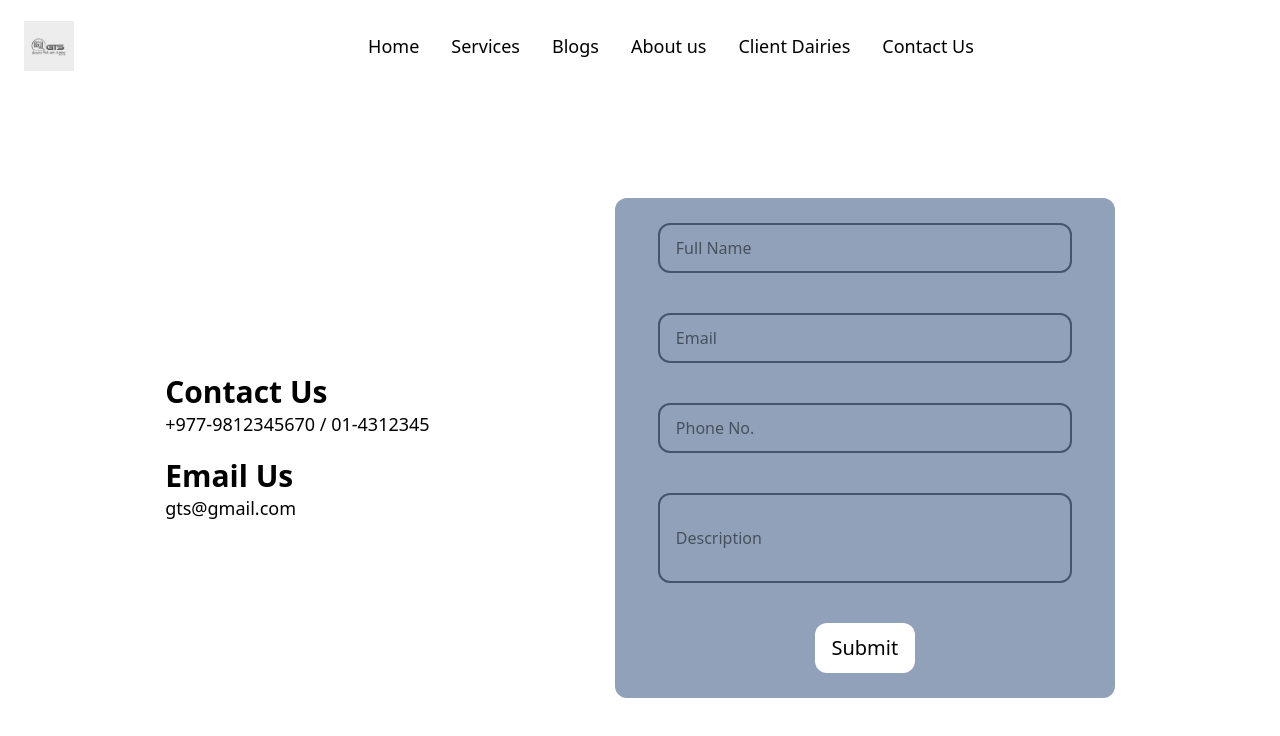
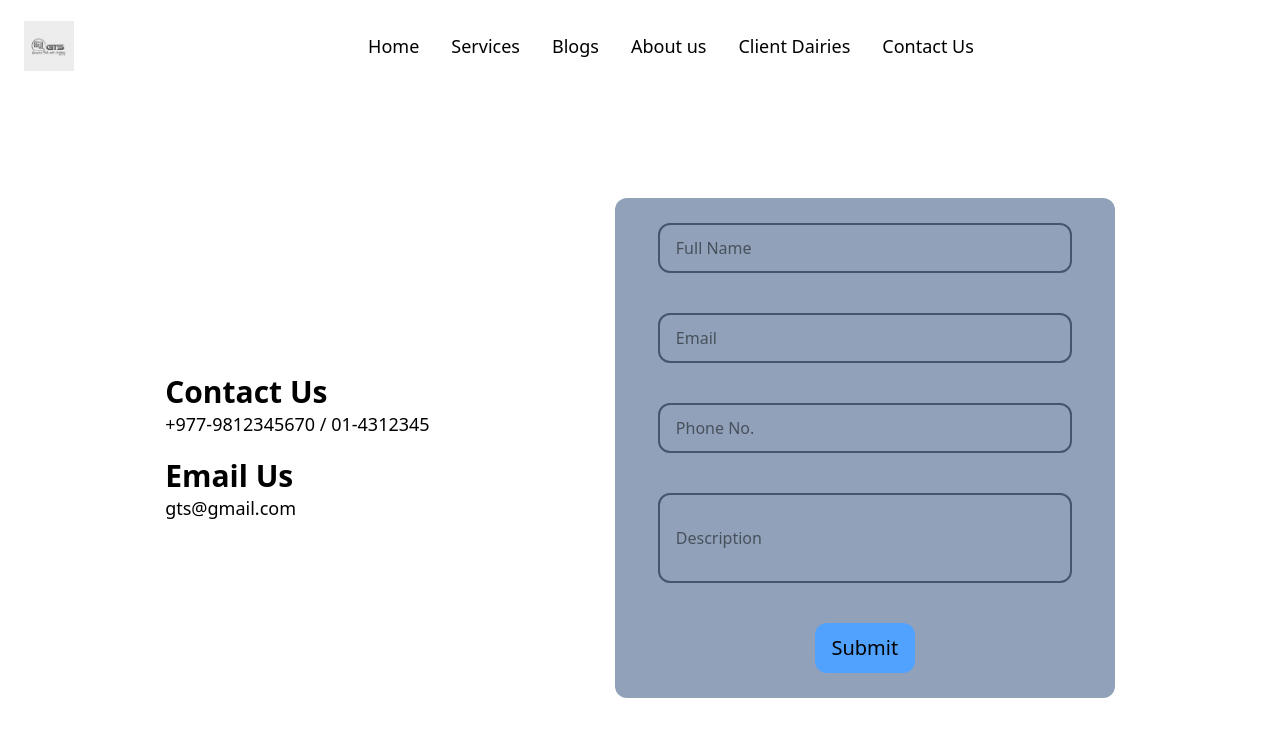
Before and after one commit to Manjil00/GenuineTS, a React (Vite) app in the folder gts/: page /Contact in a window 1280 px wide. Shown: the top 736 px of the page. Built offline with nearby package versions, Linux system fonts and the light colour scheme.

Commit message:
submitbtn

```diff
--- a/gts/src/pages/Contact.jsx
+++ b/gts/src/pages/Contact.jsx
@@ -46,7 +46,7 @@ return (
         value={desc}
         className='h-[90px] w-[90%] rounded-xl p-4 border-2 border-slate-600' placeholder='Description'></input>
         <button onClick={()=>handleSubmit()}
-        className='h-[50px] w-[100px] rounded-xl p-2 bg-white text-xl cursor-pointer'>Submit</button>
+        className='h-[50px] w-[100px] rounded-xl p-2 bg-blue-400 text-xl cursor-pointer'>Submit</button>
         </div>
     </div>
     </div>
```
